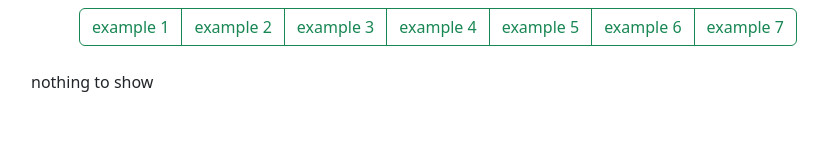
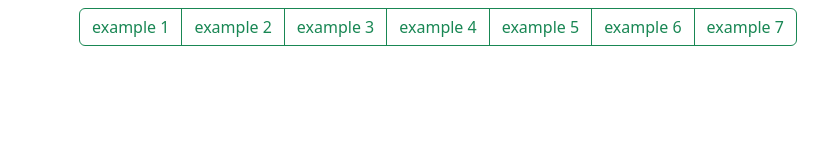
Before and after one commit to willemverbuyst/fhir-placeholder-api, a React (Vite) app: page / in a window 1280 px wide. Shown: the part 120-280 px from the top of the page, without its empty margins (202-1030 px from the left). Built offline with nearby package versions, Linux system fonts and the light colour scheme.

Commit message:
feat: add checkbox

```diff
--- /dev/null
+++ b/src/components/checkbox.tsx
@@ -0,0 +1,10 @@
+import { Form } from 'react-bootstrap';
+import { Item } from '../interfaces/questionnaire';
+
+export const Checkbox: React.FC<{ item: Item }> = ({ item }) => {
+  return (
+    <Form.Group className="mb-3">
+      <Form.Check type="checkbox" id="check" label={item.text} />
+    </Form.Group>
+  );
+};
--- a/src/components/form.tsx
+++ b/src/components/form.tsx
@@ -1,6 +1,7 @@
 import { useContext } from 'react';
 import { Col, Container, Row } from 'react-bootstrap';
 import ExampleContext from '../store';
+import { Checkbox } from './checkbox';
 import { Text } from './text';
 
 export const Form = () => {
@@ -13,17 +14,21 @@ export const Form = () => {
           {/* <pre>{JSON.stringify(questionnaire, null, 4)}</pre> */}
           <Col>
             {questionnaire
-              ? Object.values(questionnaire).map((q, idx) => (
+              ? Object.values(questionnaire).map((q, idx) =>
+                  q?.type === 'boolean' ? (
+                    <Checkbox item={q} />
+                  ) : (
                     <Text
                       key={q?.linkId || idx}
                       text={
                         q?.text ||
                         (q?.code && q.code[0].display) ||
                         (q?.code && q.code[0].code) ||
-                      'nothing to show'
+                        ''
                       }
                     />
-                ))
+                  )
+                )
               : null}
           </Col>
         </Row>
```
Lines whose indentation alone changed are shown as unchanged.
